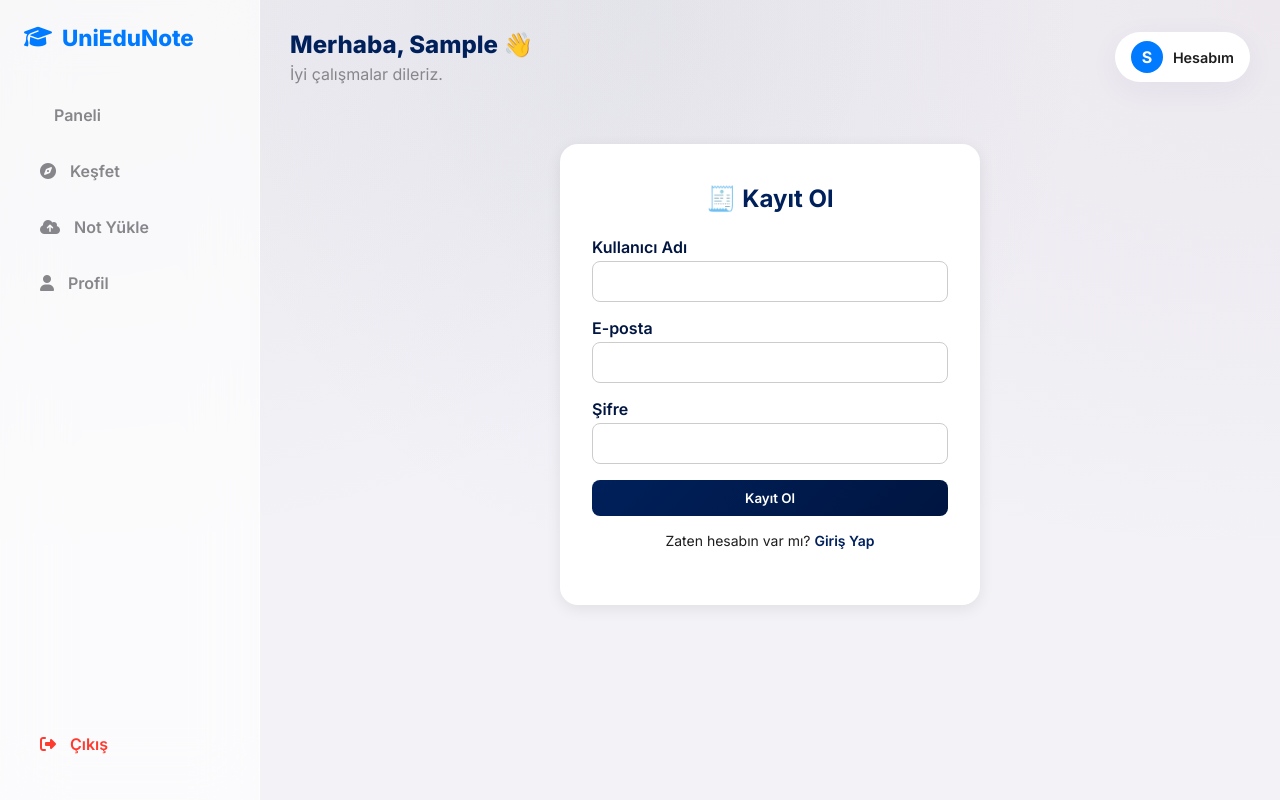
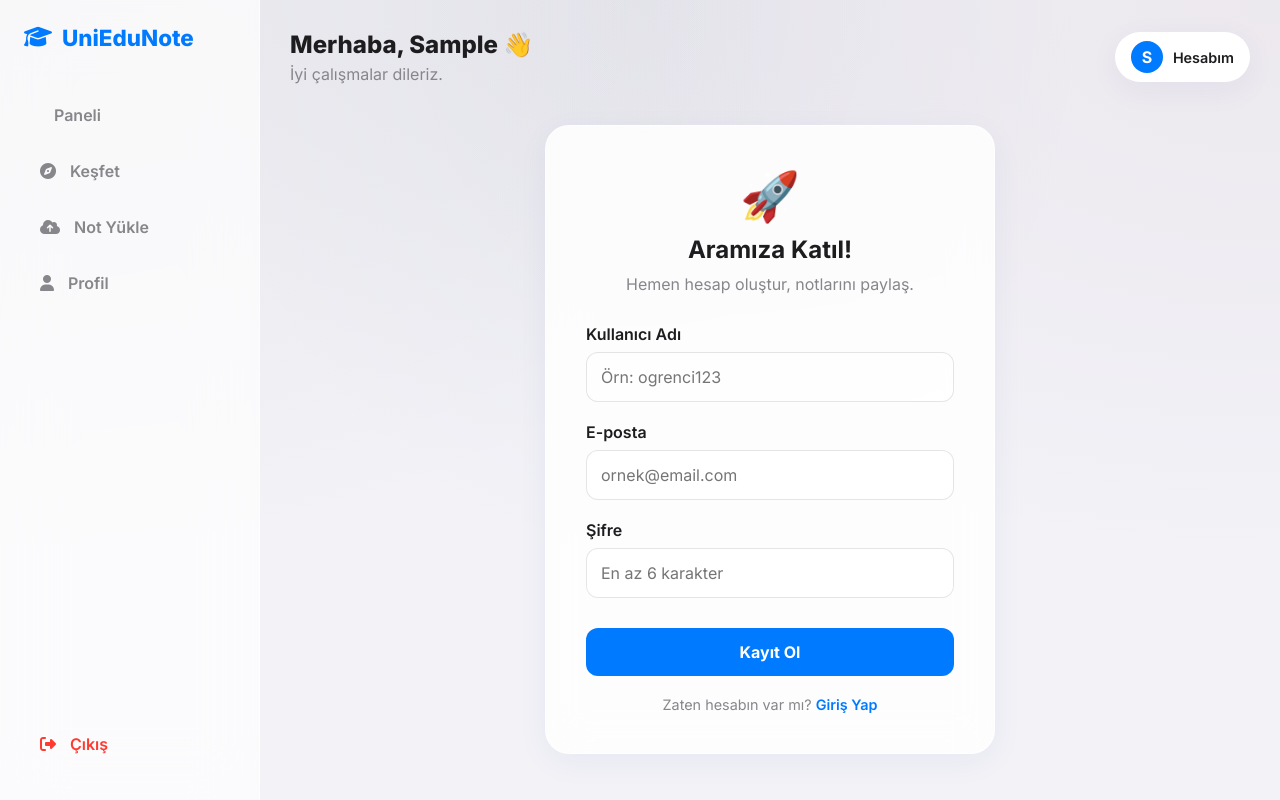
Before and after one commit to serhatblb/UniEduNote_, a Django app: page /register/ in a window 1280 px wide. Run offline with Django 5.2, Linux system fonts and the light colour scheme; the visitor is signed in with stand-in values (Sample User, id 1); some libraries are stand-ins or nearby versions.

Commit message:
Login ve Register sayfalari modern tasarimla guncellendi

```diff
--- a/templates/users/register.html
+++ b/templates/users/register.html
@@ -1,82 +1,78 @@
 {% extends "base.html" %}
 {% load static %}
 {% block title %}Kayıt Ol{% endblock %}
+
 {% block content %}
 <style>
-  .auth-container {
-    max-width: 420px;
-    margin: 60px auto;
-    background: #fff;
-    border-radius: 18px;
-    box-shadow: 0 4px 15px rgba(0,0,0,0.08);
-    padding: 2.5rem 2rem;
+  .auth-wrapper {
+    display: flex;
+    justify-content: center;
+    align-items: center;
+    min-height: calc(100vh - 150px);
+  }
+
+  .auth-card {
+    width: 100%;
+    max-width: 450px;
+    padding: 40px;
     text-align: center;
-    animation: fadeIn 0.8s ease;
   }
-  @keyframes fadeIn { from{opacity:0;transform:translateY(10px);} to{opacity:1;transform:translateY(0);} }
-  h2 {
-    color: #00205B;
-    font-weight: 700;
-    margin-bottom: 1.5rem;
+
+  .form-group { text-align: left; margin-bottom: 20px; }
+
+  label { font-weight: 600; margin-bottom: 8px; display: block; color: var(--text-dark); }
+
+  input {
+    width: 100%; padding: 14px; border-radius: 12px;
+    border: 1px solid rgba(0,0,0,0.1); background: rgba(255,255,255,0.6);
+    font-size: 1rem; transition: 0.3s; box-sizing: border-box;
   }
-  .form-group {
-    text-align:left;
-    margin-bottom:1rem;
+
+  input:focus {
+    outline: none; border-color: var(--primary);
+    background: white; box-shadow: 0 0 0 4px rgba(0, 122, 255, 0.1);
   }
-  label {
-    font-weight:600;
-    display:block;
-    margin-bottom:4px;
-    color:#001540;
+
+  button {
+    width: 100%; background: var(--primary); color: white;
+    border: none; border-radius: 12px; padding: 14px;
+    font-weight: 700; font-size: 1rem; cursor: pointer;
+    transition: 0.3s; margin-top: 10px;
   }
-  input {
-    width:100%;
-    padding:10px 12px;
-    border:1px solid #ccc;
-    border-radius:8px;
-    font-size:15px;
-  }
-  input:focus {
-    border-color:#00205B;
-    outline:none;
-    box-shadow:0 0 0 2px rgba(0,32,91,0.15);
-  }
-  button {
-    width:100%;
-    background:linear-gradient(135deg,#00205B,#001540);
-    color:#fff;
-    border:none;
-    border-radius:8px;
-    padding:10px;
-    font-weight:600;
-    cursor:pointer;
-    transition:.3s;
-  }
-  button:hover { opacity:.9; }
-  .bottom-text { margin-top:1rem; font-size:14px; }
-  .bottom-text a { color:#00205B; font-weight:600; text-decoration:none; }
-  .msg { margin-top:1rem; font-size:15px; }
+
+  button:hover { transform: translateY(-2px); box-shadow: 0 10px 20px rgba(0, 122, 255, 0.3); }
+
+  .bottom-text { margin-top: 20px; font-size: 0.9rem; color: var(--text-gray); }
+  .bottom-text a { color: var(--primary); font-weight: 600; }
+  .msg { margin-top: 15px; font-weight: 600; font-size: 0.95rem; }
 </style>
 
-<div class="auth-container">
-  <h2>🧾 Kayıt Ol</h2>
+<div class="auth-wrapper">
+  <div class="glass auth-card">
+    <div style="font-size: 3rem; margin-bottom: 10px;">🚀</div>
+    <h2 style="margin-bottom: 10px; color: var(--text-dark);">Aramıza Katıl!</h2>
+    <p style="color: var(--text-gray); margin-bottom: 30px;">Hemen hesap oluştur, notlarını paylaş.</p>
+
     <form id="registerForm">
       <div class="form-group">
         <label for="username">Kullanıcı Adı</label>
-      <input type="text" id="username" required>
+        <input type="text" id="username" placeholder="Örn: ogrenci123" required>
       </div>
       <div class="form-group">
         <label for="email">E-posta</label>
-      <input type="email" id="email" required>
+        <input type="email" id="email" placeholder="ornek@email.com" required>
       </div>
       <div class="form-group">
         <label for="password">Şifre</label>
-      <input type="password" id="password" required>
+        <input type="password" id="password" placeholder="En az 6 karakter" required>
       </div>
       <button type="submit">Kayıt Ol</button>
     </form>
+
+    <p id="msg" class="msg"></p>
+
     <p class="bottom-text">Zaten hesabın var mı? <a href="{% url 'login' %}">Giriş Yap</a></p>
-  <p id="msg" class="msg"></p>
+  </div>
 </div>
 
 <script>
@@ -86,7 +82,8 @@ document.getElementById('registerForm').addEventListener('submit', async (e) =>
   const email = document.getElementById('email').value.trim();
   const password = document.getElementById('password').value;
   const msg = document.getElementById('msg');
-  msg.style.color = '#555';
+
+  msg.style.color = '#666';
   msg.innerText = '⏳ Kayıt yapılıyor...';
 
   try {
@@ -97,16 +94,23 @@ document.getElementById('registerForm').addEventListener('submit', async (e) =>
     });
     const data = await res.json();
     if (res.ok) {
-      msg.style.color = 'green';
-      msg.innerText = '✅ Kayıt başarılı! Aktivasyon maili gönderildi.';
+      msg.style.color = '#34C759';
+      msg.innerText = '✅ Kayıt başarılı! Aktivasyon maili gönderildi. Lütfen mail kutunu kontrol et.';
       e.target.reset();
     } else {
-      msg.style.color = 'red';
-      msg.innerText = '⚠️ ' + (data.detail || Object.values(data)[0]);
+      msg.style.color = '#FF3B30';
+      // Hata mesajını düzgün göster
+      let errorText = "Bir hata oluştu.";
+      if (data.detail) errorText = data.detail;
+      else if (data.username) errorText = "Bu kullanıcı adı zaten alınmış.";
+      else if (data.email) errorText = "Bu e-posta adresi zaten kullanımda.";
+      else if (data.password) errorText = "Şifre çok kısa veya basit.";
+
+      msg.innerText = '⚠️ ' + errorText;
     }
   } catch (err) {
-    msg.style.color = 'red';
-    msg.innerText = '⚠️ Sunucu hatası, tekrar deneyin.';
+    msg.style.color = '#FF3B30';
+    msg.innerText = '⚠️ Sunucu hatası, lütfen tekrar deneyin.';
   }
 });
 </script>
```
Also changed, not shown: templates/users/login.html (+90 -43 lines). Lines whose indentation alone changed are shown as unchanged.
